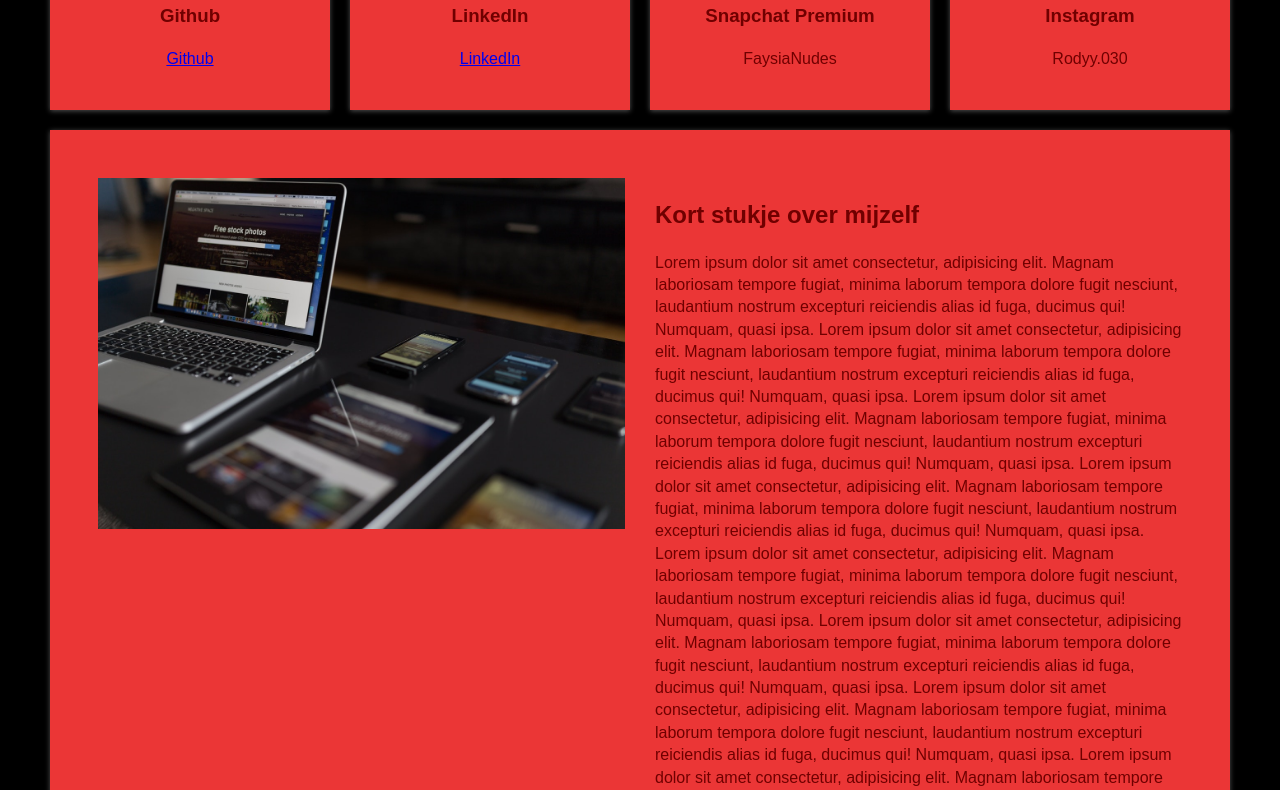
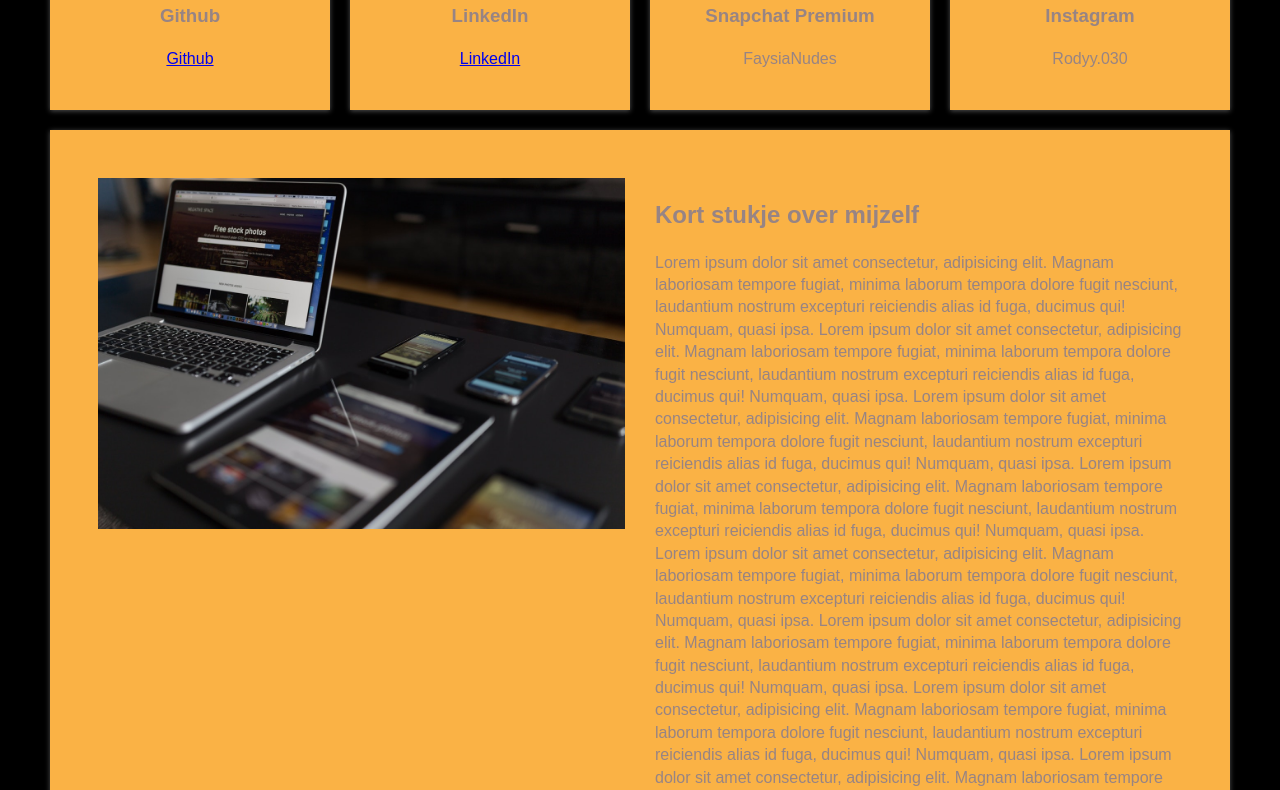
Before and after one commit to RodyZwiers/RodyZwiers.github.io, a plain HTML site: page index.html in a window 1280 px wide. Shown: the part 792-1582 px from the top of the page. Drawn offline with Linux system fonts and the light colour scheme.

Commit message:
fweg4wwg

```diff
--- a/style.css
+++ b/style.css
@@ -1,8 +1,8 @@
 /* CSS Variables */
 :root {
-  --primary: rgb(235, 54, 54);
+  --primary: rgb(250, 178, 69);
 
-  --dark: rgb(112, 0, 0);
+  --dark: rgb(151, 132, 132);
 
   --light: rgb(230, 157, 157);
 
```
